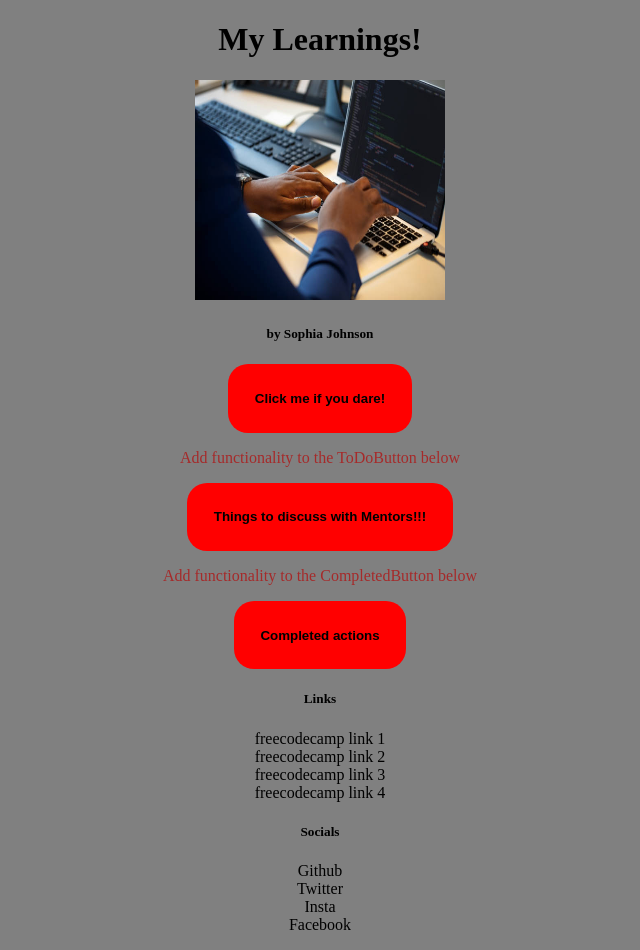
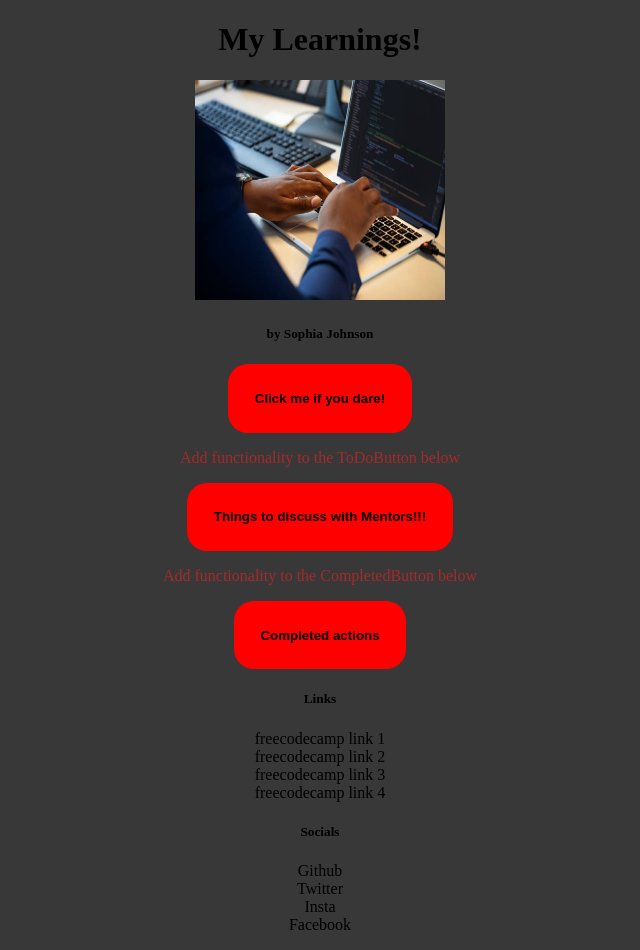
Before and after one commit to sofireofficial/reactlearnlearn, a React (Create React App) app: page / in a window 1280 px wide. Shown: the whole page, without its empty margins (320-960 px from the left). Built offline with nearby package versions, Linux system fonts and the light colour scheme.

Commit message:
edit styling

```diff
--- a/src/index.css
+++ b/src/index.css
@@ -1,5 +1,5 @@
 body {
-  background-color: grey;
+  background-color: rgba(15, 15, 15, 0.829);
   text-align: center;
 }
 
```
